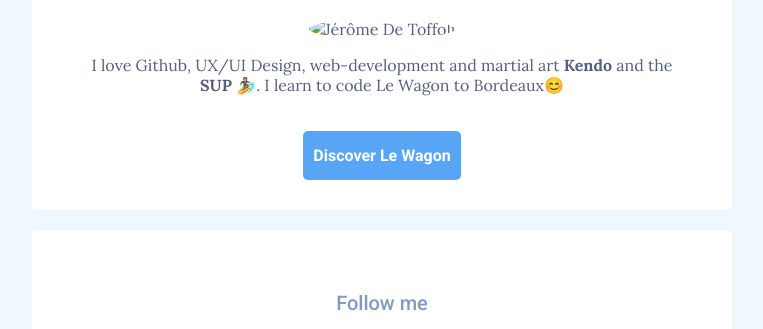
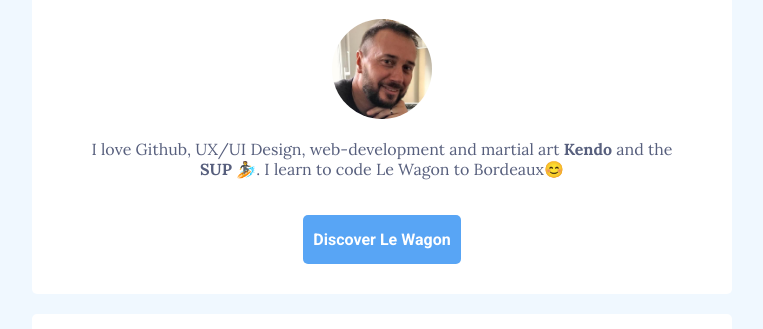
Before and after one commit to djej33/my_profile, a plain HTML site: page index.html in a window 1280 px wide. Shown: the part 147-476 px from the top of the page, without its empty margins (258-1021 px from the left). Drawn offline with Linux system fonts and the light colour scheme.

Commit message:
make my profile prettier

```diff
--- a/index.html
+++ b/index.html
@@ -15,7 +15,7 @@
 
     <div class="card-white" id="introduction">
       <h1>Hello, I'm Jérôme 😄</h1>
-        <img src="../profile/images/image_profile.jpeg"  width = "100px" alt="Jérôme De Toffoli">
+        <img src="images/image_profile.jpeg"  width = "100px" alt="Jérôme De Toffoli">
       <p>I love Github, UX/UI Design, web-development and martial art <strong>Kendo</strong> and the <strong>SUP 🏄</strong>.
       I learn to code Le Wagon to Bordeaux😊</p>
       <a href="#" class="btn-call-to-action">Discover Le Wagon</a>
```
